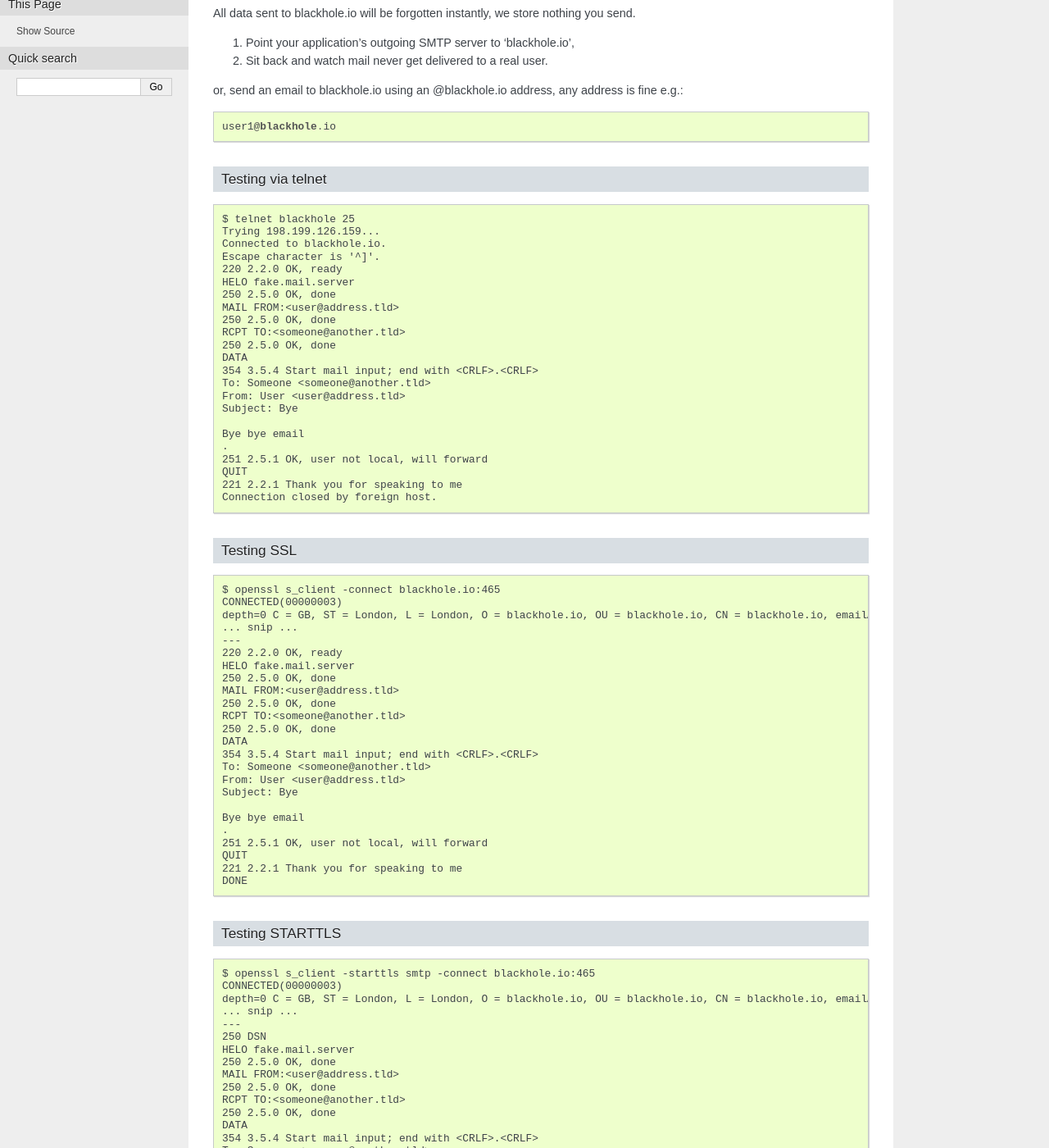
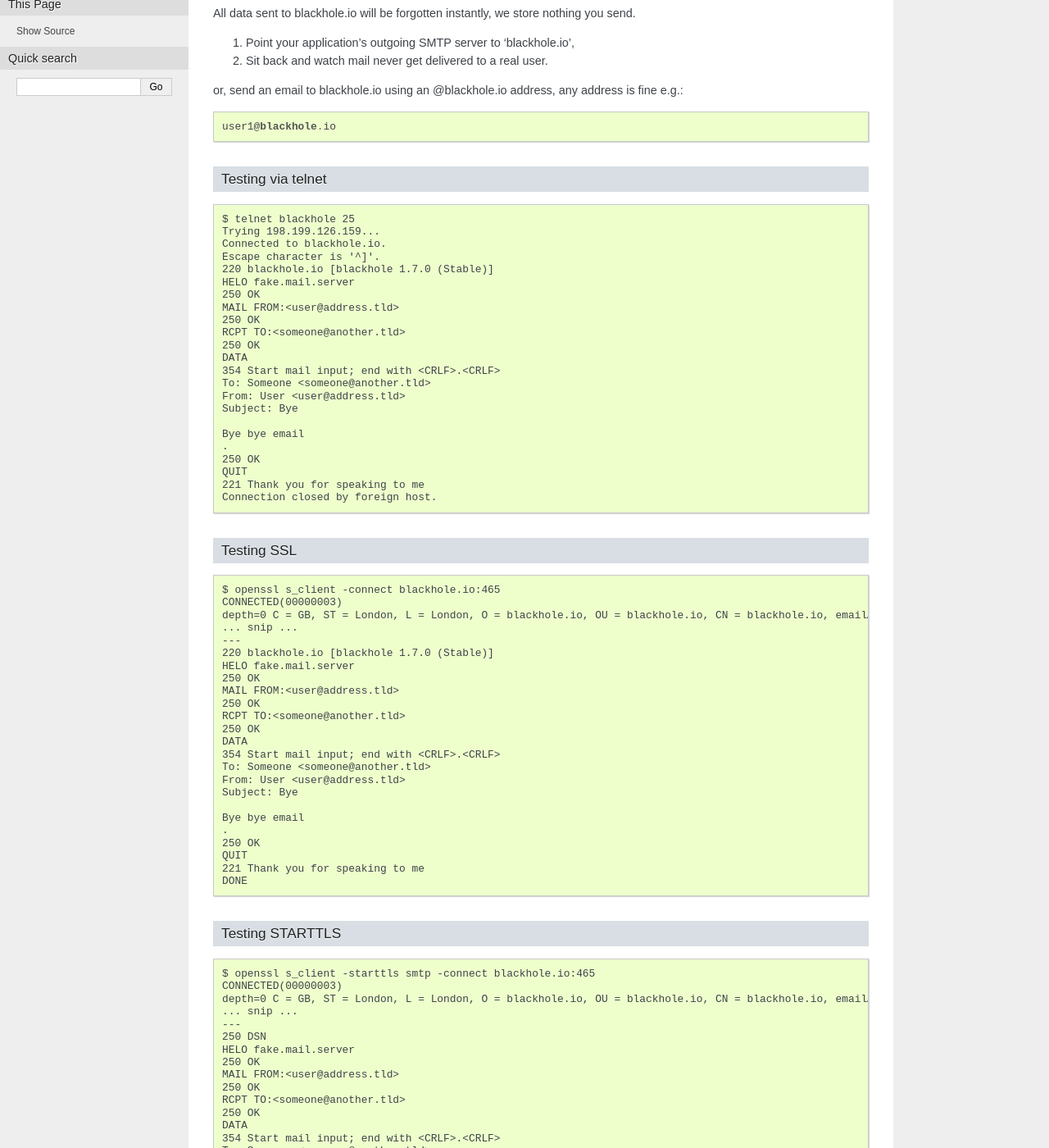
Before and after one commit to kura/blackhole, a Sphinx documentation site: the page built from docs/source/index.rst, in a window 1280 px wide and 1400 px high, scrolled down 567 px. Shown: the whole window at 82% size. Built offline with Sphinx 7.4.7, drawn with Linux system fonts in a browser that asks for light colours; some of the changed text lies outside the part shown.

Commit message:
Updated the telnet/openssl examples

```diff
--- a/docs/source/index.rst
+++ b/docs/source/index.rst
@@ -58,24 +58,24 @@
     Trying 198.199.126.159...
     Connected to blackhole.io.
     Escape character is '^]'.
-    220 2.2.0 OK, ready
+    220 blackhole.io [blackhole 1.7.0 (Stable)]
     HELO fake.mail.server
-    250 2.5.0 OK, done
+    250 OK
     MAIL FROM:<user@address.tld>
-    250 2.5.0 OK, done
+    250 OK
     RCPT TO:<someone@another.tld>
-    250 2.5.0 OK, done
+    250 OK
     DATA
-    354 3.5.4 Start mail input; end with <CRLF>.<CRLF>
+    354 Start mail input; end with <CRLF>.<CRLF>
     To: Someone <someone@another.tld>
     From: User <user@address.tld>
     Subject: Bye
 
     Bye bye email
     .
-    251 2.5.1 OK, user not local, will forward
+    250 OK
     QUIT
-    221 2.2.1 Thank you for speaking to me
+    221 Thank you for speaking to me
     Connection closed by foreign host.
 
 Testing SSL
@@ -88,24 +88,24 @@
     depth=0 C = GB, ST = London, L = London, O = blackhole.io, OU = blackhole.io, CN = blackhole.io, emailAddress = kura@blackhole.io
     ... snip ...
     ---
-    220 2.2.0 OK, ready
+    220 blackhole.io [blackhole 1.7.0 (Stable)]
     HELO fake.mail.server
-    250 2.5.0 OK, done
+    250 OK
     MAIL FROM:<user@address.tld>
-    250 2.5.0 OK, done
+    250 OK
     RCPT TO:<someone@another.tld>
-    250 2.5.0 OK, done
+    250 OK
     DATA
-    354 3.5.4 Start mail input; end with <CRLF>.<CRLF>
+    354 Start mail input; end with <CRLF>.<CRLF>
     To: Someone <someone@another.tld>
     From: User <user@address.tld>
     Subject: Bye
 
     Bye bye email
     .
-    251 2.5.1 OK, user not local, will forward
+    250 OK
     QUIT
-    221 2.2.1 Thank you for speaking to me
+    221 Thank you for speaking to me
     DONE
 
 Testing STARTTLS
@@ -120,22 +120,22 @@
     ---
     250 DSN
     HELO fake.mail.server
-    250 2.5.0 OK, done
+    250 OK
     MAIL FROM:<user@address.tld>
-    250 2.5.0 OK, done
+    250 OK
     RCPT TO:<someone@another.tld>
-    250 2.5.0 OK, done
+    250 OK
     DATA
-    354 3.5.4 Start mail input; end with <CRLF>.<CRLF>
+    354 Start mail input; end with <CRLF>.<CRLF>
     To: Someone <someone@another.tld>
     From: User <user@address.tld>
     Subject: Bye
 
     Bye bye email
     .
-    251 2.5.1 OK, user not local, will forward
+    250 OK
     QUIT
-    221 2.2.1 Thank you for speaking to me
+    221 Thank you for speaking to me
     DONE
 
 Getting the source code
```
